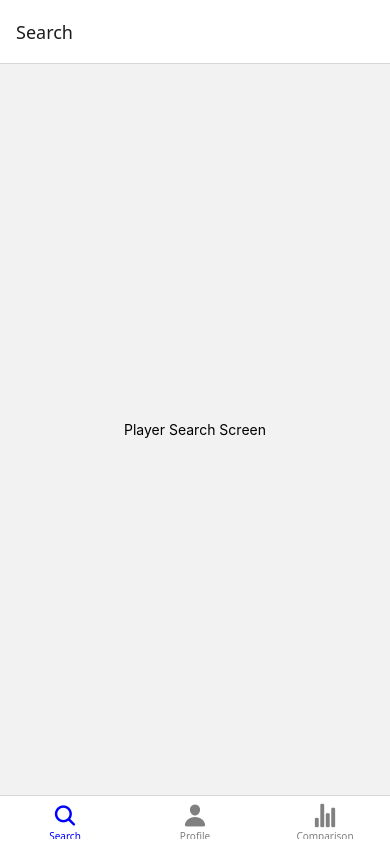
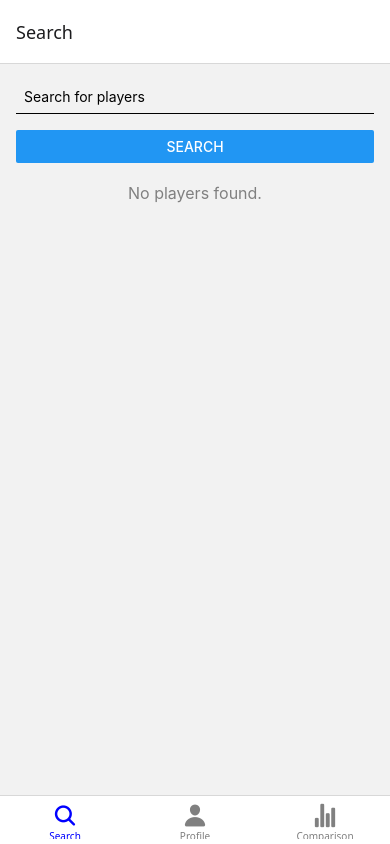
Before and after one commit to moreland99/NBAStatsApp, a React Native app: screen /PlayerSearch in a window 390 px wide. Built offline with nearby package versions, Linux system fonts and the light colour scheme.

Commit message:
player search works

```diff
--- a/babel.config.js
+++ b/babel.config.js
@@ -2,5 +2,13 @@ module.exports = function(api) {
   api.cache(true);
   return {
     presets: ['babel-preset-expo'],
+    plugins: [
+      ['module:react-native-dotenv', {
+        "moduleName": "@env",
+        "path": ".env",
+        "safe": false,
+        "allowUndefined": true
+      }]
+    ]
   };
 };
--- a/package.json
+++ b/package.json
@@ -16,7 +16,8 @@
     "expo-status-bar": "~1.12.1",
     "firebase": "^11.0.1",
     "react": "18.2.0",
-    "react-native": "0.74.5"
+    "react-native": "0.74.5",
+    "react-native-dotenv": "^3.4.11"
   },
   "devDependencies": {
     "@babel/core": "^7.20.0"
--- a/src/screens/PlayerProfileScreen.js
+++ b/src/screens/PlayerProfileScreen.js
@@ -1,10 +1,48 @@
-import React from 'react';
-import { View, Text, StyleSheet } from 'react-native';
+// src/screens/PlayerProfileScreen.js
 
-const PlayerProfileScreen = () => {
+import React, { useEffect, useState } from 'react';
+import { View, Text, StyleSheet, ActivityIndicator } from 'react-native';
+import { fetchPlayerStats } from '../services/nbaApiService';
+
+const PlayerProfileScreen = ({ route }) => {
+  const { playerId, playerName } = route.params;
+  const [stats, setStats] = useState(null);
+  const [loading, setLoading] = useState(true);
+
+  useEffect(() => {
+    const loadPlayerData = async () => {
+      const playerStats = await fetchPlayerStats(playerId);
+      setStats(playerStats);
+
+      setLoading(false);
+    };
+
+    loadPlayerData();
+  }, [playerId]);
+
+  if (loading) {
+    return <ActivityIndicator style={styles.loading} size="large" color="#0000ff" />;
+  }
+
   return (
     <View style={styles.container}>
-      <Text>Player Profile Screen</Text>
+      <Text style={styles.name}>{playerName}</Text>
+
+      <Text style={styles.sectionHeader}>Current Season Statistics</Text>
+      {stats ? (
+        <View style={styles.statsContainer}>
+          <Text style={styles.stats}>Points per Game: {stats.points || 'N/A'}</Text>
+          <Text style={styles.stats}>Assists per Game: {stats.assists || 'N/A'}</Text>
+          <Text style={styles.stats}>Rebounds per Game: {stats.rebounds || 'N/A'}</Text>
+          <Text style={styles.stats}>Field Goal %: {stats.fieldGoalPercentage ? `${stats.fieldGoalPercentage}%` : 'N/A'}</Text>
+          <Text style={styles.stats}>3-Point %: {stats.threePointPercentage ? `${stats.threePointPercentage}%` : 'N/A'}</Text>
+          <Text style={styles.stats}>Free Throw %: {stats.freeThrowPercentage ? `${stats.freeThrowPercentage}%` : 'N/A'}</Text>
+          <Text style={styles.stats}>Turnovers per Game: {stats.turnovers || 'N/A'}</Text>
+          <Text style={styles.stats}>Player Efficiency Rating: {stats.per || 'N/A'}</Text>
+        </View>
+      ) : (
+        <Text style={styles.noStats}>Statistics not available.</Text>
+      )}
     </View>
   );
 };
@@ -12,8 +50,35 @@ const PlayerProfileScreen = () => {
 const styles = StyleSheet.create({
   container: {
     flex: 1,
+    padding: 20,
     alignItems: 'center',
+  },
+  loading: {
+    flex: 1,
     justifyContent: 'center',
+  },
+  name: {
+    fontSize: 24,
+    fontWeight: 'bold',
+    marginBottom: 10,
+  },
+  sectionHeader: {
+    fontSize: 20,
+    fontWeight: 'bold',
+    marginTop: 20,
+    marginBottom: 10,
+  },
+  statsContainer: {
+    alignItems: 'center',
+  },
+  stats: {
+    fontSize: 16,
+    marginBottom: 5,
+  },
+  noStats: {
+    fontSize: 16,
+    color: 'gray',
+    marginTop: 10,
   },
 });
 
--- a/src/screens/PlayerSearchScreen.js
+++ b/src/screens/PlayerSearchScreen.js
@@ -1,10 +1,62 @@
-import React from 'react';
-import { View, Text, Button, StyleSheet } from 'react-native';
+// src/screens/PlayerSearchScreen.js
 
-const PlayerSearchScreen = () => {
+import React, { useState } from 'react';
+import { View, TextInput, Button, FlatList, Text, TouchableOpacity, StyleSheet } from 'react-native';
+import { searchPlayers } from '../services/nbaApiService';
+
+const PlayerSearchScreen = ({ navigation }) => {
+  const [query, setQuery] = useState('');
+  const [players, setPlayers] = useState([]);
+
+  const handleSearch = async () => {
+    if (query.trim() === '') return;
+
+    try {
+      const playersData = await searchPlayers(query); // Already returns the body from nbaApiService
+      console.log('Formatted players data:', playersData); // Log data to verify correct format
+
+      // Set players data if the response is correctly formatted as an array
+      if (Array.isArray(playersData)) {
+        setPlayers(playersData);
+      } else {
+        console.warn('Unexpected API response structure:', playersData);
+        setPlayers([]); // Clear list if format is unexpected
+      }
+    } catch (error) {
+      console.error('Error fetching players:', error);
+      setPlayers([]); // Clear list if there is an error
+    }
+  };
+
   return (
     <View style={styles.container}>
-      <Text>Player Search Screen</Text>
+      <TextInput
+        placeholder="Search for players"
+        value={query}
+        onChangeText={setQuery}
+        style={styles.input}
+      />
+      <Button title="Search" onPress={handleSearch} />
+
+      {players.length === 0 ? (
+        <Text style={styles.noResults}>No players found.</Text>
+      ) : (
+        <FlatList
+          data={players}
+          keyExtractor={(item) => item.playerId.toString()}
+          renderItem={({ item }) => (
+            <TouchableOpacity
+              onPress={() => navigation.navigate('PlayerProfile', {
+                playerId: item.playerId,
+                playerName: `${item.firstName} ${item.lastName}`
+              })}
+            >
+              <Text style={styles.playerName}>{item.firstName} {item.lastName}</Text>
+            </TouchableOpacity>
+          )}
+          style={styles.list}
+        />
+      )}
     </View>
   );
 };
@@ -12,8 +64,28 @@ const PlayerSearchScreen = () => {
 const styles = StyleSheet.create({
   container: {
     flex: 1,
-    alignItems: 'center',
-    justifyContent: 'center',
+    padding: 16,
+  },
+  input: {
+    borderBottomWidth: 1,
+    padding: 8,
+    marginBottom: 16,
+  },
+  playerName: {
+    fontSize: 18,
+    fontWeight: 'bold',
+    paddingVertical: 5,
+  },
+  noResults: {
+    fontSize: 16,
+    color: 'gray',
+    textAlign: 'center',
+    marginTop: 20,
+  },
+  list: {
+    borderWidth: 1,
+    borderColor: 'black',
+    marginTop: 10,
   },
 });
 
--- /dev/null
+++ b/src/services/nbaApiService.js
@@ -0,0 +1,65 @@
+// src/services/nbaApiService.js
+
+import { BASKETBALL_HEAD_API_KEY, BASKETBALL_HEAD_API_HOST } from '@env';
+
+const BASKETBALL_HEAD_API_BASE_URL = 'https://basketball-head.p.rapidapi.com';
+
+// Function to search players by name
+export const searchPlayers = async (playerName) => {
+  try {
+    const url = `${BASKETBALL_HEAD_API_BASE_URL}/players/searchv2`;
+    console.log(`Request URL: ${url}`);
+
+    const response = await fetch(url, {
+      method: 'POST',  // Use POST instead of GET
+      headers: {
+        'Content-Type': 'application/json',  // Set Content-Type to application/json
+        'X-RapidAPI-Key': BASKETBALL_HEAD_API_KEY,
+        'X-RapidAPI-Host': BASKETBALL_HEAD_API_HOST
+      },
+      body: JSON.stringify({ query: playerName })  // Send player name in the body as JSON
+    });
+
+    console.log('Response Status:', response.status); // Log status for debugging
+
+    if (!response.ok) throw new Error(`Failed to fetch players, status: ${response.status}`);
+
+    const data = await response.json();
+    console.log('Player Search API Response:', data);
+
+    // Adjust to access `data.body` if that is where the array of players is located
+    return data.body || [];  // Using `data.body` based on observed structure
+  } catch (error) {
+    console.error('Error searching players:', error);
+    return [];
+  }
+};
+
+// Function to fetch player statistics for the current season
+export const fetchPlayerStats = async (playerId) => {
+  try {
+    console.log(`Fetching stats for player ID: ${playerId}`);
+    const url = `${BASKETBALL_HEAD_API_BASE_URL}/players/stats?id=${playerId}`;
+
+    const response = await fetch(url, {
+      method: 'GET',
+      headers: {
+        'X-RapidAPI-Key': BASKETBALL_HEAD_API_KEY,
+        'X-RapidAPI-Host': BASKETBALL_HEAD_API_HOST
+      }
+    });
+
+    console.log('Response Status:', response.status); // Log status for debugging
+
+    if (!response.ok) throw new Error(`Failed to fetch player stats, status: ${response.status}`);
+
+    const data = await response.json();
+    console.log('Player Stats API Response:', data);
+
+    // Adjust to access `data.body` if stats are contained within that structure
+    return data.body || {};  // Adjusted to `data.body` based on potential structure
+  } catch (error) {
+    console.error('Error fetching player stats:', error);
+    return null;
+  }
+};
```
Also changed, not shown: 2 other files (tests, documents, lock files or other folders).
